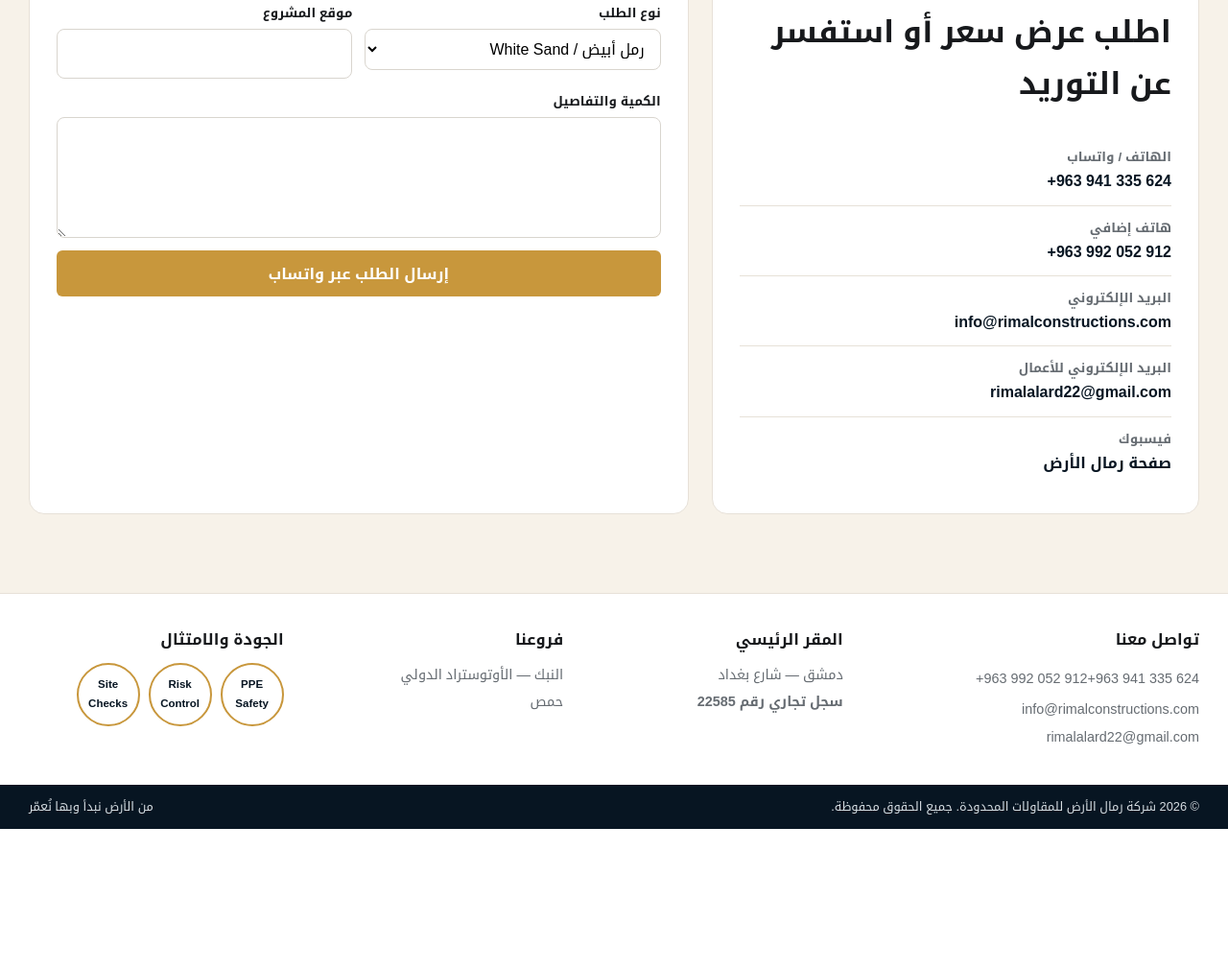
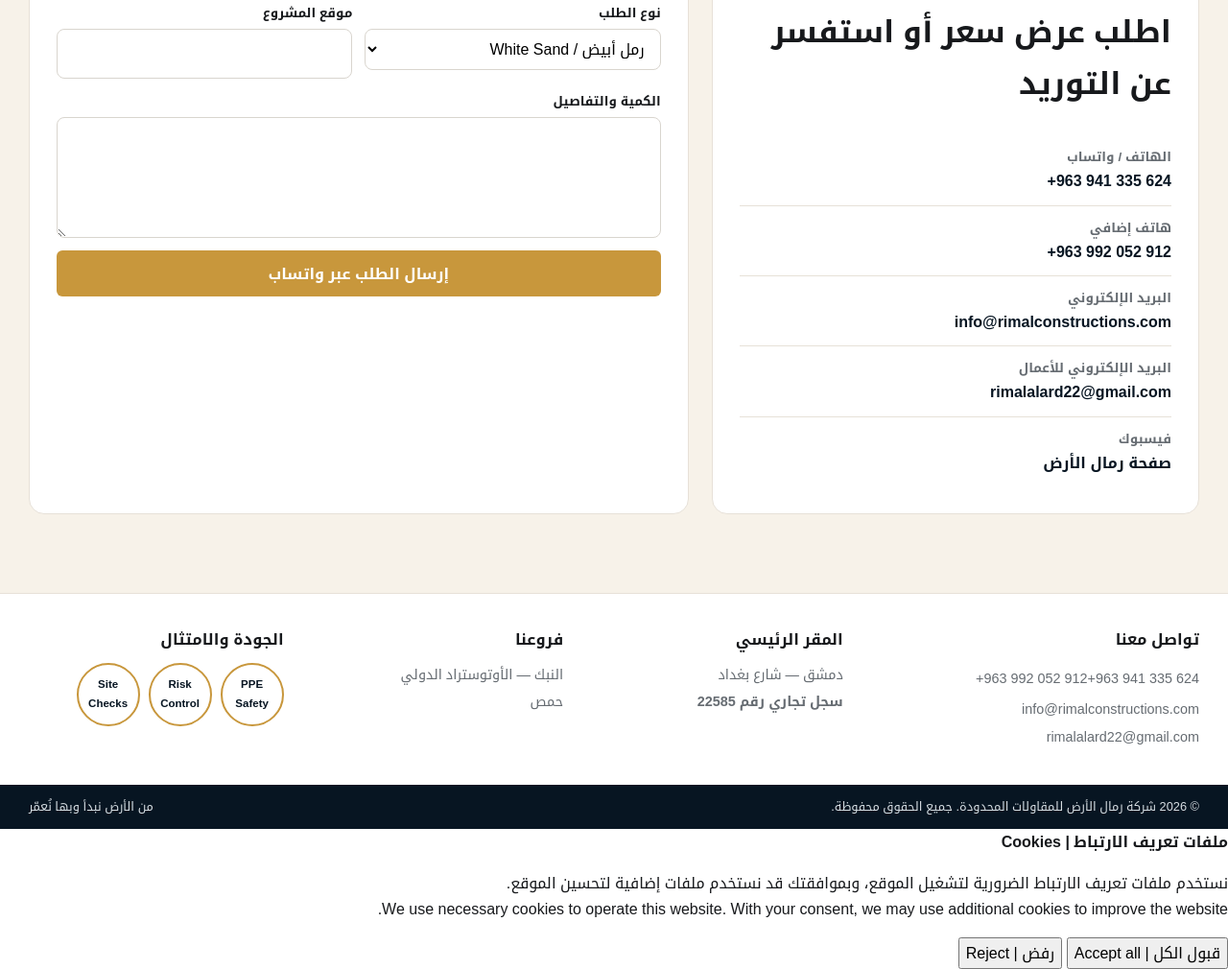
Before and after one commit to yossaziz-jpg/Rimalconstructons, a plain HTML site: page index.html in a window 1280 px wide. Shown: the part 5192-6202 px from the top of the page at 96% size. Before the commit the page ends 6056 px from the top, so only its background shows below. Drawn offline with Linux system fonts and the light colour scheme.

Commit message:
Add cookie consent banner

```diff
--- a/index.html
+++ b/index.html
@@ -293,6 +293,23 @@
   <button id="closeLightbox">×</button>
   <img id="lightboxImg" alt="">
 </div>
+<!-- Cookie Consent Banner -->
+<div id="cookieBanner" class="cookie-banner">
+  <div class="cookie-text">
+    <strong>ملفات تعريف الارتباط | Cookies</strong>
+    <p>
+      نستخدم ملفات تعريف الارتباط الضرورية لتشغيل الموقع، وبموافقتك قد نستخدم ملفات إضافية لتحسين الموقع.
+      <br>
+      We use necessary cookies to operate this website. With your consent, we may use additional cookies to improve the website.
+    </p>
+  </div>
+
+  <div class="cookie-buttons">
+    <button id="acceptCookies">قبول الكل | Accept all</button>
+    <button id="rejectCookies">رفض | Reject</button>
+  </div>
+</div>
+
 
 <script src="assets/js/config.js"></script>
 <script src="assets/js/app.js"></script>
```
